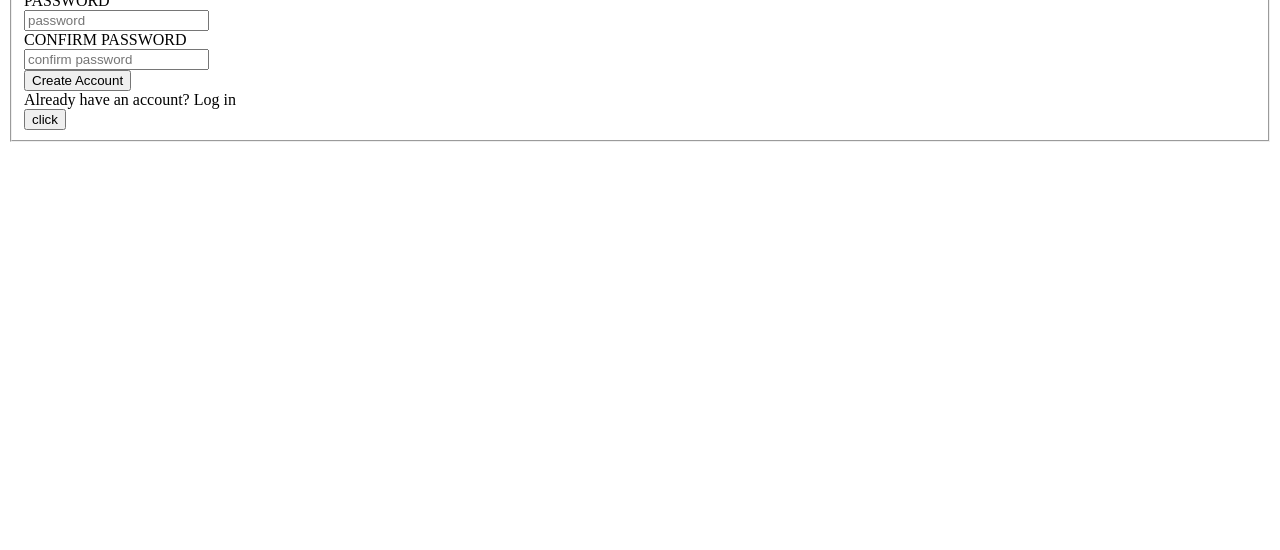
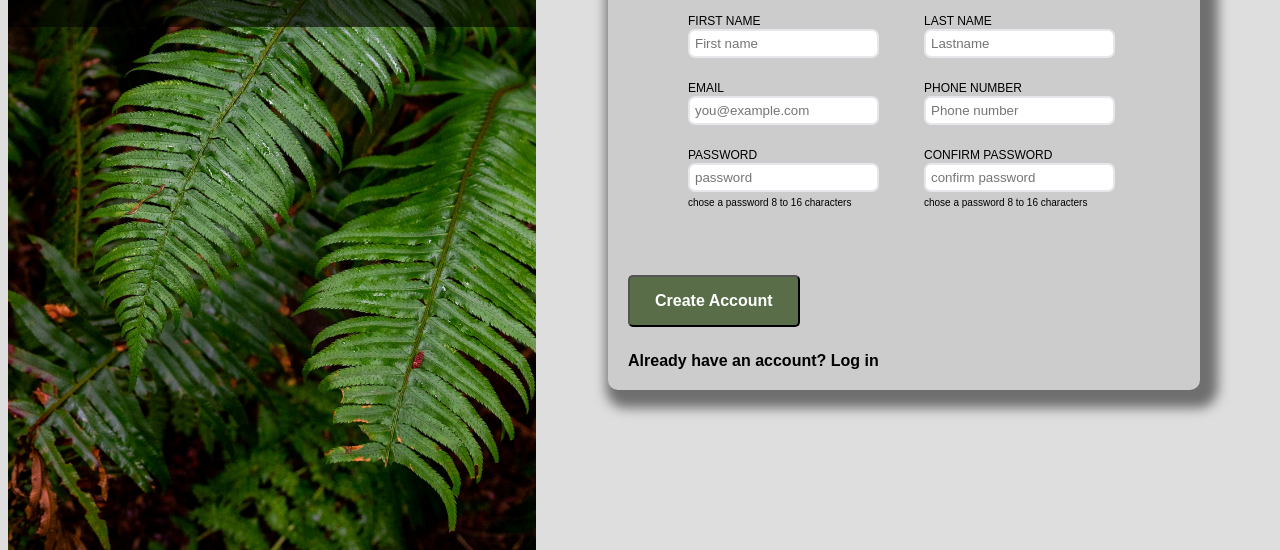
Before and after one commit to arsham909/signup-form, a plain HTML site: page index.html in a window 1280 px wide. Shown: the part 250-800 px from the top of the page. Drawn offline with Linux system fonts and the light colour scheme.

Commit message:
just make it

```diff
--- a/index.css
+++ b/index.css
@@ -0,0 +1,112 @@
+body{
+    display: flex;
+    /* background-color: blue; */
+    background-color: rgba(209, 209, 209, 0.705);
+
+}
+.notes{
+    font-family: Arial, "Helvetica Neue", Helvetica, sans-serif;
+    font-weight: bold;
+    margin: 20px 20px;
+    padding: 20PX;
+}
+form{
+    margin-top: 20px;
+    padding: 20px;
+    background-color: rgb(204, 204, 204);
+    margin: 2rem;
+    border-radius: 10PX;
+    box-shadow: 8px 8px 12px 10px rgba(0, 0, 0, 0.5);
+
+}
+legend{
+    font-size: 20px;
+}
+fieldset{
+    border-style: none;
+    margin: 20px ;
+    padding: 20px;
+}
+
+form .colum  {
+    display: flex;
+}
+.colum div{
+    margin: 10PX 25px 10px 20px;
+}
+.colum input{
+    padding: 5px;
+    border: 2px solid #E5E7EB;
+    border-radius: 7PX;
+}
+.background{
+    background-image: url(/halie-west-25xggax4bSA-unsplash.jpg);
+}
+
+#images{
+    position: relative;
+    width: 100%;
+}
+.background{
+    position: absolute;
+    width: 100%;
+    z-index: -1;
+}
+.logoNote{
+    display: flex;
+    justify-content: center;
+    position: absolute;
+    align-items: center;
+    width: 100%;
+    height: 20%;
+    top: 8rem;
+    background-color: black;
+    opacity: 0.6;
+}
+.Odin{
+color: white;
+font-family: my-cool-font;
+text-align: center;
+font-size:3.5rem
+
+}
+#logo{
+    width: 60px;
+}
+
+@font-face {
+    font-family: my-cool-font;
+    src: url(/Norse-Bold.otf);
+}
+
+button{
+    margin: 15px 0 25px 0;
+    padding: 15px 25px;
+    font: bold 1em sans-serif;
+    color: white;
+    border-radius: 5px;
+    background-color: #596D48;
+    cursor:pointer;
+}
+.error{
+    font-size: 10px;
+}
+
+form :focus{
+    outline-color: rgb(83, 154, 235);
+    box-shadow: 8px 8px 12px 0px rgba(0, 0, 0, 0.26);
+}
+form :invalid{
+    outline-color: red;
+}
+form :default{
+    outline-width:2em;
+    outline-color: darkred;
+}
+label{
+    font-style: normal;
+    color: black;
+    font-weight: normal;
+    text-decoration: none;
+    font-size: 12px;
+}
--- a/index.html
+++ b/index.html
@@ -7,17 +7,28 @@
     <link rel="stylesheet" href="index.css">
 </head>
 <body>
+    <div id="images">
+        <img class="background" src="halie-west-25xggax4bSA-unsplash.jpg" alt="leafs" >
+        <div class="logoNote">
+            <img  id="logo" src="odin-lined.png" alt="odin-lined">
+            <div class="Odin">ODIN</div>
+        </div>
+    </div>
+    <div class="notes">
         <div>
             This is not a real online service! You know you need something like
-        this in your life to helo you realize your deepest dreams.
+            this in your life to help you realize your deepest dreams.
 
         </div>
         <div>
             Sign up now to get started.
         </div>
+
         <div>
-        you know you want to
+            <p></p>
+            You know you want to.
         </div>
+
 
 
 
@@ -27,44 +38,55 @@
                 <legend>
                     <span>Let's do this!</span>
                 </legend>
+            <div class="colum">
+                <div class="test1">
+                    <label for="name">FIRST NAME</label>
+                    <input   type="text" name="firstname" id="name" placeholder="First name" required>
+                </div>
                 <div>
-                <label for="name">FIRST NAME</label>
+                    <label for="Lastname">LAST NAME</label>
+                    <input type="text" name="lastname" id="Lastname" placeholder="Lastname" required>
+                </div>
+            </div>
+            <div class="colum">
+                <div>
+                    <label for="Email">EMAIL</label>
+                    <input type="email"name="email" id="Email" placeholder="you@example.com" required>
+                </div>
+                <div>
+                    <label for="PHONE">PHONE NUMBER</label>
+                    <input type="number" name="PHONE" id="PHONE" placeholder="Phone number" required>
+                </div>
+            </div>
+            <div class="colum">
+                <div>
+                    <label for="PASSWORD">PASSWORD</label>
+                    <input type="password" name="password" id="PASSWORD" placeholder="password" minlength="8" maxlength="16" required>
+                    <label class="error" for="note">chose a password 8 to 16 characters</label>
 
                 </div>
-            <input type="text" name="firstname" id="name" placeholder="First name">
-            <div>
-                <label for="Lastname">LAST NAME</label>
-            </div>
-            <input type="text" name="lastname" id="Lastname" placeholder="Lastname">
-            <DIv>
-                <label for="Email">EMAIL</label>
-            </DIv>
-            <input type="email"name="email" id="Email" placeholder="you@example.com">
-            <div>
-                <label for="PHONE">PHONE NUMBER</label>
-            </div>
-            <input type="number" name="PHONE" id="PHONE" placeholder="Phone number">
-            <div>
-                <label for="PASSWORD">PASSWORD</label>
-            </div>
-            <input type="password" name="password" id="PASSWORD" placeholder="password" >
                 <div>
                     <label for="CONFIRM PASSWORD">CONFIRM PASSWORD</label>
+                    <input type="password" name="password" id="CONFIRM PASSWORD" placeholder="confirm password" minlength="8" maxlength="16" required>
+                    <label class="error" for="note">chose a password 8 to 16 characters</label>
                 </div>
-            <input type="password" name="password" id="CONFIRM PASSWORD" placeholder="confirm password" >
+
+
+
+
+            </div>
+
+
+        </fieldset>
         <div>
             <button type="submit">Create Account</button>
         </div>
         <div>Already have an account? Log in</div>
-            <button type="button">click</button>
 
 
 
-
-
-
-        </fieldset>
         </form>
+    </div>
 </body>
 
 </html>
```
Also changed, not shown: Norse-Bold.otf (added), halie-west-25xggax4bSA-unsplash.jpg (added). Lines whose indentation alone changed are shown as unchanged.
